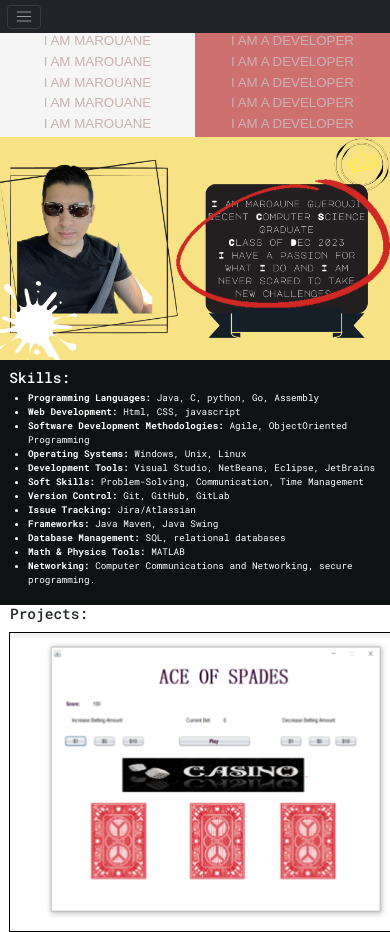
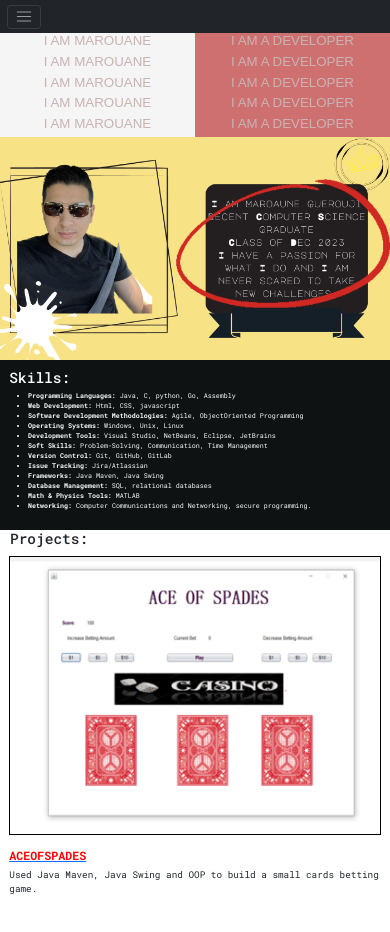
Before and after one commit to codenson/MyWebpage, a plain HTML site: page index.html in a window 390 px wide. Shown: the top 932 px of the page. Drawn offline with nearby package versions, Linux system fonts and the light colour scheme; a web font is replaced by a local one.

Commit message:
Fixed skills section text font when displaying on mobil phones. Made the text appear smaller to maintain the porportions.

```diff
--- a/style.css
+++ b/style.css
@@ -74,8 +74,9 @@ html {
   flex: 1fr;
   border: 1px solid black !important;
   height: auto;
-  width: 400px;
-  height: 300px;
+  position: relative;
+  /* width: 30%; */
+  height: auto;
 }
 .imageText {
   flex: 1fr;
@@ -186,6 +187,9 @@ h5 {
   h1 {
     font-size: 20pt !important;
   }
+  .skillsSec {
+    font-size: 10pt;
+  }
 }
 @media (max-width: 400px) {
   h1 {
@@ -206,6 +210,9 @@ h5 {
     border: 1px solid black;
     max-width: fit-content;
   }
+  .skillsSec {
+    font-size: 5pt;
+  }
 }
 
 .intro {
```
